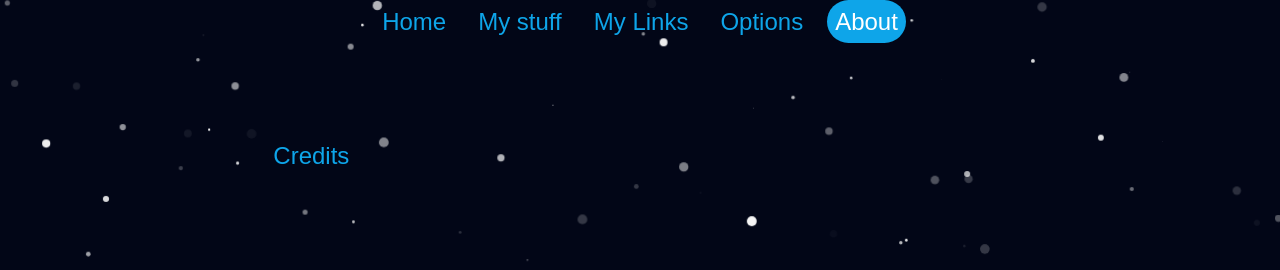
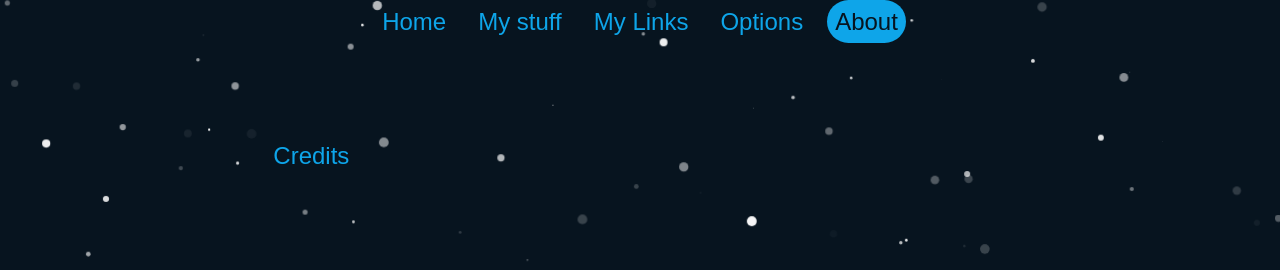
Before and after one commit to Kvernhaug/homepage, a Next.js app: page /about in a window 1280 px wide. Shown: the top 270 px of the page. Built offline with nearby package versions, Linux system fonts and the light colour scheme.

Commit message:
feat: more consistent coloring

```diff
--- a/src/app/globals.css
+++ b/src/app/globals.css
@@ -7,29 +7,27 @@
 @layer base {
   html {
     --text-season: #000000;
+    --background-color: theme(colors.gray.950);
   }
   html[season-theme='autumn'] {
     --color-season: theme(colors.orange.500);
     --color-season-transparent: rgba(234, 88, 12, 0.5);
-    --background-color: theme(colors.slate.950);
+    --color-season-dark: #1a0d05;
   }
   html[season-theme='winter'] {
     --color-season: theme(colors.sky.500);
     --color-season-transparent: rgba(14, 165, 233, 0.5);
-    --background-image: url('/images/backgrounds/tveitevannet-winter.jpg');
-    --background-color: theme(colors.slate.950);
+    --color-season-dark: #07141f;
   }
   html[season-theme='spring'] {
     --color-season: theme(colors.lime.500);
     --color-season-transparent: rgba(101, 163, 13, 0.5);
-    --background-image: url('/images/backgrounds/bg-spring.jpg');
-    --background-color: theme(colors.slate.950);
+    --color-season-dark: #0f1a0a;
   }
   html[season-theme='summer'] {
     --color-season: theme(colors.yellow.300);
     --color-season-transparent: rgba(234, 179, 8, 0.5);
-    --background-image: url('/images/backgrounds/bg-summer.jpg');
-    --background-color: theme(colors.slate.950);
+    --color-season-dark: #1a1705;
   }
 }
 
@@ -46,7 +44,7 @@
 
 
 body {
-  background-color: var(--background-color);
+  background-color: var(--color-season-dark);
   background-size: cover;
   color: var(--color-season);
   font-family: Arial, Helvetica, sans-serif;
--- a/src/components/radix-navigation.tsx
+++ b/src/components/radix-navigation.tsx
@@ -47,8 +47,8 @@ function NavItem({ name, dist }: NavItemsProps) {
   return (
     <a
       onClick={handleClick}
-      className={`p-2 m-2 rounded-full hover:bg-season hover:text-white cursor-pointer ${
-        isActive ? "bg-season text-white bg-opacity-30" : ""
+      className={`p-2 m-2 rounded-full hover:bg-season hover:text-dark cursor-pointer ${
+        isActive ? "bg-season text-dark" : "" // Styling for active navigation link
       }`}
     >
       {name}
--- a/tailwind.config.ts
+++ b/tailwind.config.ts
@@ -28,6 +28,7 @@ const config: Config = {
         foreground: "var(--foreground)",
         text: "var(--text-color)",
         season: "var(--color-season)",
+        dark: "var(--color-season-dark)"
       },
     },
   },
```
